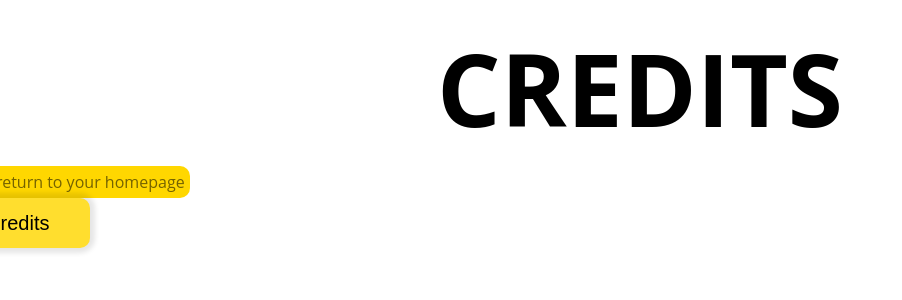
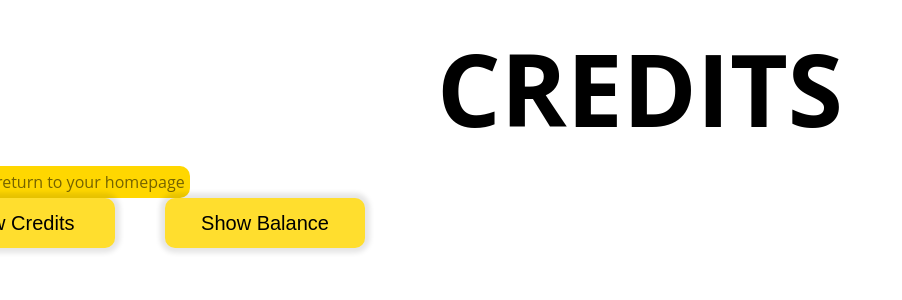
Before and after one commit to makmn1/ttp-bankOfReact-assn9, a React (Create React App) app: page /credits in a window 1280 px wide. Shown: the top 300 px of the page, without its empty margins (0-902 px from the left). Built offline with nearby package versions, Linux system fonts and the light colour scheme; no server answers.

Commit message:
Added button to view balance from App component in Credits component

```diff
--- a/src/components/Credits.js
+++ b/src/components/Credits.js
@@ -3,8 +3,9 @@ import AccountBalance from "./AccountBalance";
 import {Link} from "react-router-dom";
 
 
-export default function Credits() {
+export default function Credits(props) {
     const [viewCredits, setViewCredits] = React.useState(false)
+    const [viewAccountBalance, setViewAccountBalance] = React.useState(false)
     const [credits, setCredits] = React.useState([])
 
     React.useEffect(function() {
@@ -34,21 +35,26 @@ export default function Credits() {
         setViewCredits(prevViewCredits => !prevViewCredits)
     }
 
+    function balanceViewHandler() {
+        setViewAccountBalance(prevViewBalance => !prevViewBalance)
+    }
+
     return (
         <div className="debitsPage">
             <header className="debitsHeader">
                 <h1>CREDITS</h1>
                 <Link to="/ttp-bankOfReact-assn9" className="returnHome">Click here to return to your homepage</Link>
-                <div>
+                <div className="toggleButtons">
                     <button onClick={creditViewHandler}>{viewCredits ? "Hide Credits" : "Show Credits"}</button>
+                    <button onClick={balanceViewHandler}>{viewAccountBalance ? "Hide Balance" : "Show Balance"}</button>
                 </div>
             </header>
 
 
             <main>
+                {viewAccountBalance && <AccountBalance accountBalance={props.accountBalance} />}
                 {viewCredits && <h2 className="debitsTitle">Recent Credit Transactions</h2> }
                 {viewCredits && creditElements}
-
             </main>
         </div>
     )
--- a/src/components/Debits.js
+++ b/src/components/Debits.js
@@ -92,13 +92,10 @@ export default function Debits(props) {
                 </div>
             </header>
 
-
-
             <main>
                 {viewAccountBalance && <AccountBalance accountBalance={props.accountBalance} />}
                 {viewDebits && <h2 className="debitsTitle">Recent Transactions</h2> }
                 {viewDebits && debitElements}
-
             </main>
         </div>
     )
```
